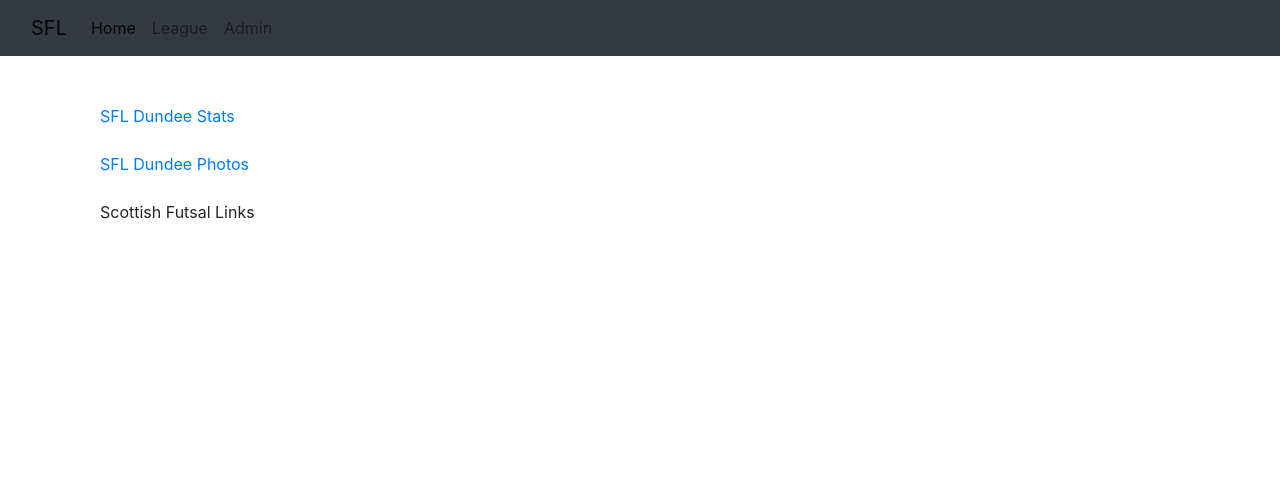
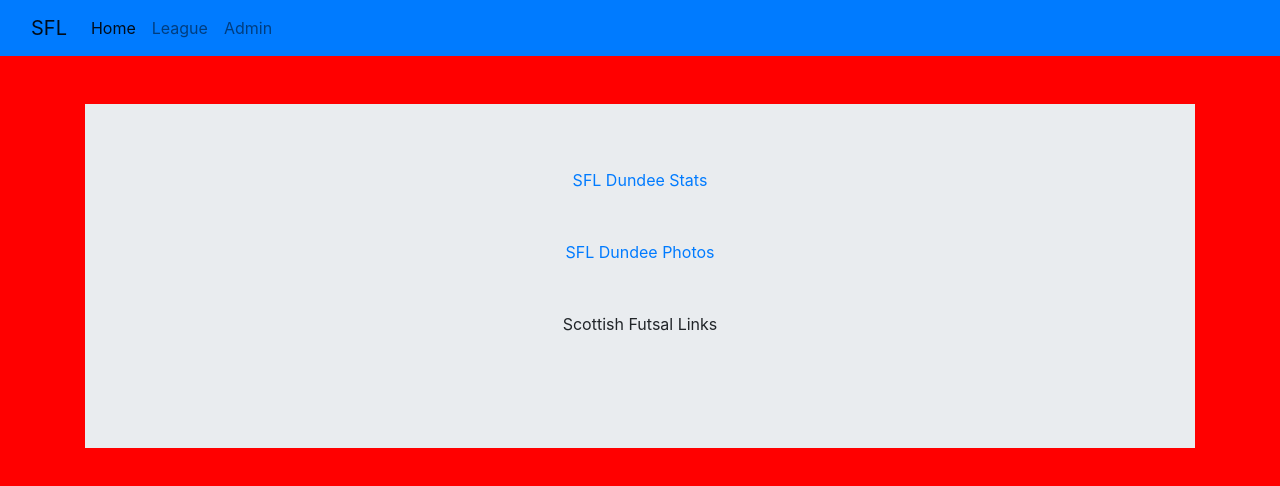
Before and after one commit to boldhamster/scottish-futsal-league, a plain HTML site: page league.html in a window 1280 px wide. Drawn offline with nearby package versions, Linux system fonts and the light colour scheme.

Commit message:
Adding CSS

```diff
--- a/admin.html
+++ b/admin.html
@@ -7,11 +7,11 @@
 
     <!-- Bootstrap CSS -->
     <link rel="stylesheet" href="https://stackpath.bootstrapcdn.com/bootstrap/4.3.1/css/bootstrap.min.css" integrity="sha384-ggOyR0iXCbMQv3Xipma34MD+dH/1fQ784/j6cY/iJTQUOhcWr7x9JvoRxT2MZw1T" crossorigin="anonymous">
-
+<link rel = "stylesheet" href="index.css">
     <title>Admin</title>
   </head>
   <body>
-    <nav class="navbar navbar-expand-lg navbar-light bg-dark">
+    <nav class="navbar navbar-expand-lg navbar-light bg-primary">
   <div class="container-fluid">
     <a class="navbar-brand" href="sfl">SFL</a>
     <button class="navbar-toggler" type="button" data-bs-toggle="collapse" data-bs-target="#navbarSupportedContent" aria-controls="navbarSupportedContent" aria-expanded="false" aria-label="Toggle navigation">
@@ -44,7 +44,11 @@
     </div>
   </div>
 </nav>
+
 <div class="container">
+    <br><br>
+  <div class="jumbotron jumbotron-fluid">
+    <div class="container">
   <br><br>
     <h1>Admin Page || Authorised Access Only </h1>
     <p>This page is for updating the league stats. Only those authorised to update the team scores may do so.
@@ -56,6 +60,7 @@
   <center><b><a href="submit_dundee">Submit Dundee League Results</a></b></center>
 </div>
 </div>
+</div>
 
     <!-- Optional JavaScript -->
     <!-- jQuery first, then Popper.js, then Bootstrap JS -->
--- a/index.css
+++ b/index.css
@@ -1,11 +1,12 @@
-.navbar {
-  background-color: #3F3833;
 
-}
 
-.badge-dark {
+/* .badge-dark {
 
   border-radius: 20px;
   padding: 10px;
   font-size: 14px;
+} */
+
+body {
+  background-color: red;
 }
--- a/league.html
+++ b/league.html
@@ -7,11 +7,11 @@
 
     <!-- Bootstrap CSS -->
     <link rel="stylesheet" href="https://stackpath.bootstrapcdn.com/bootstrap/4.3.1/css/bootstrap.min.css" integrity="sha384-ggOyR0iXCbMQv3Xipma34MD+dH/1fQ784/j6cY/iJTQUOhcWr7x9JvoRxT2MZw1T" crossorigin="anonymous">
-
+<link rel = "stylesheet" href="index.css">
     <title>League</title>
   </head>
   <body>
-    <nav class="navbar navbar-expand-lg navbar-light bg-dark">
+    <nav class="navbar navbar-expand-lg navbar-light bg-primary">
   <div class="container-fluid">
     <a class="navbar-brand" href="sfl">SFL</a>
     <button class="navbar-toggler" type="button" data-bs-toggle="collapse" data-bs-target="#navbarSupportedContent" aria-controls="navbarSupportedContent" aria-expanded="false" aria-label="Toggle navigation">
@@ -46,13 +46,15 @@
 </nav>
 <div class="container">
   <br><br>
+  <div class="jumbotron jumbotron-fluid">
     <div class="container">
-
-    <a href="dundee-stats">SFL Dundee Stats</a><br /><br /> <!-- in stats, show twitter display of the team of the week for each week, using twitter links as data -->
-    <a href="photos">SFL Dundee Photos</a><br /><br />
-    Scottish Futsal Links<br /><br /> <!-- twitter and web inks -->
+      <center>
+    <a href="dundee-stats">SFL Dundee Stats</a><br /><br /><br />  <!-- in stats, show twitter display of the team of the week for each week, using twitter links as data -->
+    <a href="photos">SFL Dundee Photos</a><br /><br /><br />
+    Scottish Futsal Links<br /><br /><br />  <!-- twitter and web inks -->
+  </center>
     </div>
-
+  </div>
     <!-- Optional JavaScript -->
     <!-- jQuery first, then Popper.js, then Bootstrap JS -->
     <script src="https://code.jquery.com/jquery-3.3.1.slim.min.js" integrity="sha384-q8i/X+965DzO0rT7abK41JStQIAqVgRVzpbzo5smXKp4YfRvH+8abtTE1Pi6jizo" crossorigin="anonymous"></script>
```
Also changed, not shown: dundee-stats.html (+9 -6 lines), index.html (+1 -1 lines), photos.html (+2 -1 lines), sfl.html (+15 -4 lines), submit_dundee.html (+7 -3 lines).
